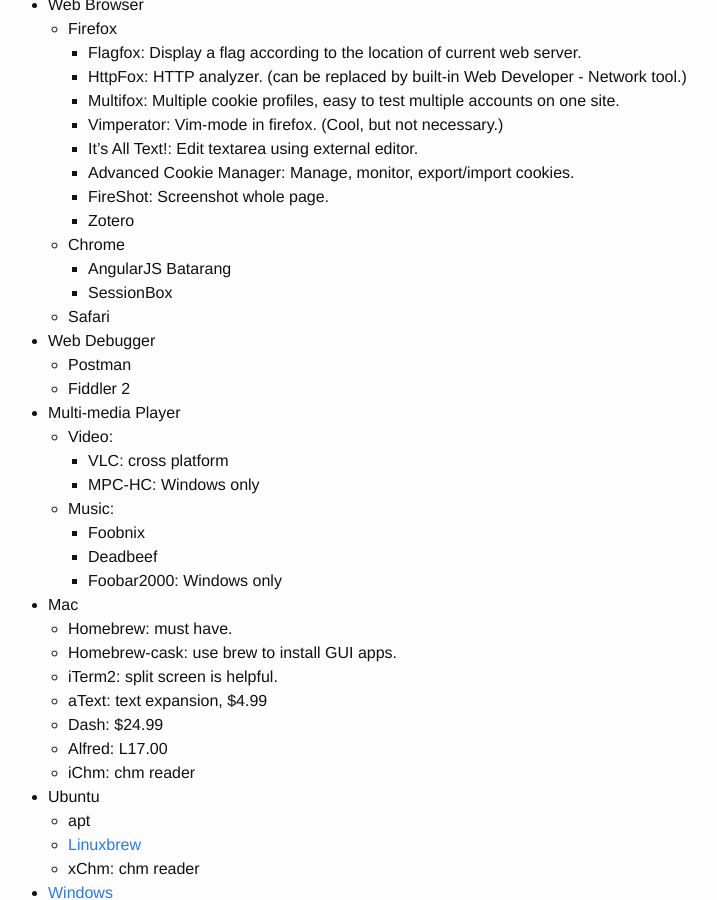
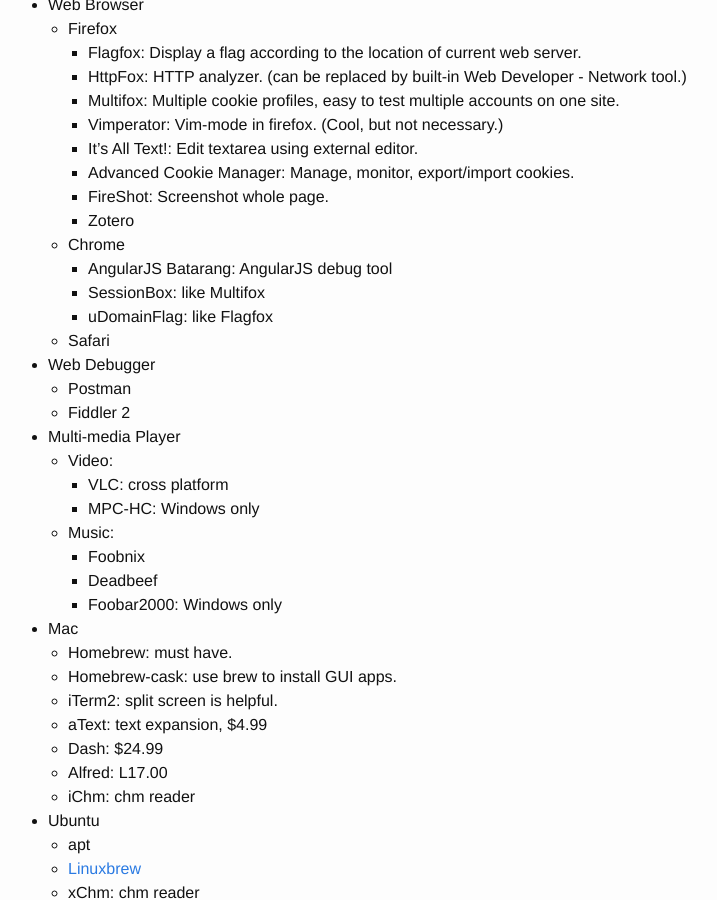
Before and after one commit to flniu/flniu.github.io, a Jekyll site: the page built from wiki/index.md, in a window 1280 px wide and 900 px high, scrolled down 372 px. Shown: the whole window, without its empty margins (232-949 px from the left). Built offline with Jekyll 4.4.1, drawn with Linux system fonts in a browser that asks for light colours; nearby versions of some CDN libraries.

Commit message:
update wiki

```diff
--- a/wiki/index.md
+++ b/wiki/index.md
@@ -22,8 +22,9 @@
         * FireShot: Screenshot whole page.
         * Zotero
     * Chrome
-        * AngularJS Batarang
-        * SessionBox
+        * AngularJS Batarang: AngularJS debug tool
+        * SessionBox: like Multifox
+        * uDomainFlag: like Flagfox
     * Safari
 * Web Debugger
     * Postman
```
